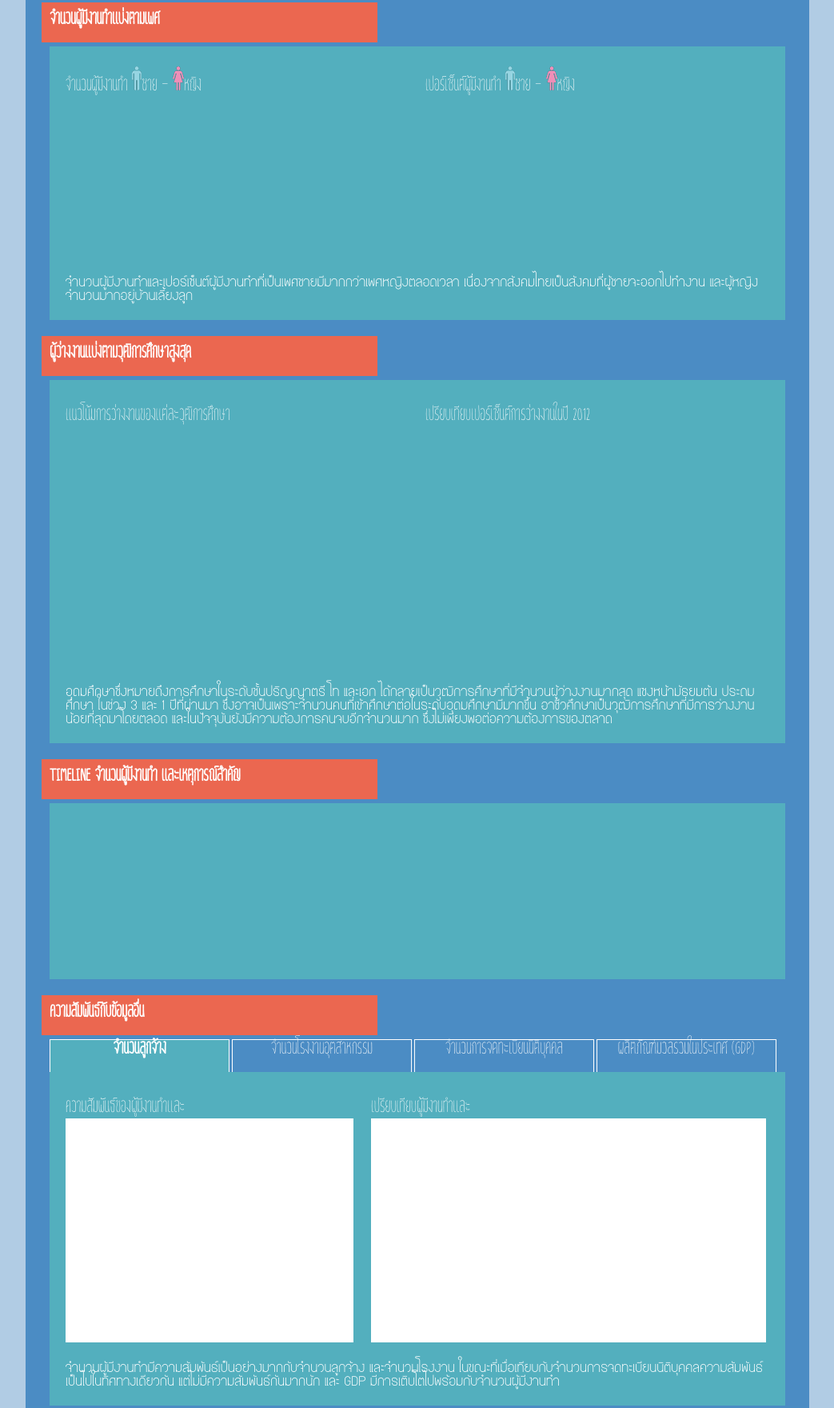
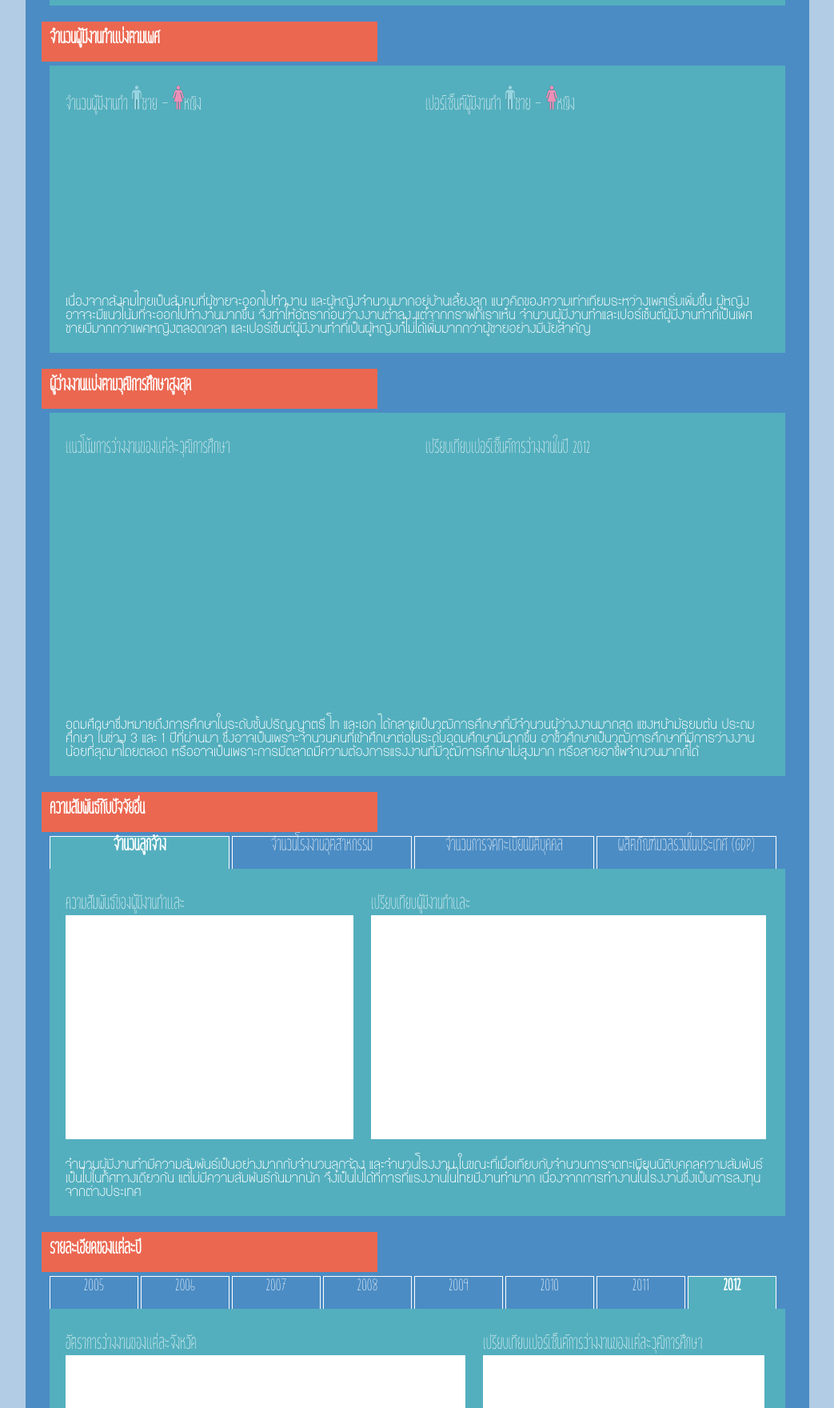
Before and after one commit to Remixman/ThailandUnemploymentVisualization, a plain HTML site: page index.html in a window 1280 px wide. Shown: the part 1547-3307 px from the top of the page at 80% size, without its empty margins (118-1161 px from the left). Drawn offline with Linux system fonts and the light colour scheme; a script that the page names is missing.

Commit message:
change story flow

```diff
--- a/index.html
+++ b/index.html
@@ -41,10 +41,6 @@
 		]);
 
 		var options = {
-			legend: {
-				position: 'top'
-			},
-			//vAxis: {title: 'Year',  titleTextStyle: {color: 'red'}}
 			colors: ['#eb6750'],
 			legend: {
 				position: 'none',
@@ -54,7 +50,8 @@
 				slantedText: true
 			},
 			vAxis: {
-				title: 'อัตราการว่างงาน (%)'
+				title: 'อัตราการว่างงาน (%)',
+				ticks: [0, 5, 10, 15, 20, 25]
 			},
 			chartArea: {
 				top: 40,
@@ -667,6 +664,7 @@
 		<div style="font-size: 90%">หมายเหตุ: สัดส่วนของผู้ว่างงานและกำลังแรงงานที่รอฤดูกาลในภาพ ถูกเพิ่มให้มากเกินอัตราส่วนเดิม เพื่อให้สามารถมองได้ง่าย</div>
 	</div>
 	</div>
+	<div class="text_block" style="font-size: 150%; font-weight: 800;">ทำไมประเทศไทยถึงมีอัตราการว่างงานที่ต่ำ ?</div>
 </div>
 
 <h2>แนวโน้มการว่างงาน</h2>
@@ -685,7 +683,7 @@
 	<div class="text_block">
 		แนวโน้มการมีงานทำของคนไทยเพิ่มขึ้นทุกปี เมื่อดูจากเปอร์เซ็นต์ของผู้มีงานทำทั้งหมดที่ผ่านมา
 		แต่ในช่วงสองปีหลังเปอร์เซ็นต์ของผู้มีงานทำเริ่มที่จะไม่เพิ่มขึ้น และจำนวนผู้ว่างงานก็ลดลงน้อยลง
-		ในอนาคตแนวโน้มการมีงานทำจะเป็นอย่างไร?
+		เป็นไปได้หรือไม่ที่จะเป็นผลกระทบจากมหาอุทกภัยเมื่อสองปีก่อน?
 	</div>
 </div>
 
@@ -704,8 +702,10 @@
 		<div id="male_female_ratio_chart" class="sex_trend"> </div>
 	</div>
 	<div class="text_block">
-		จำนวนผู้มีงานทำและเปอร์เซ็นต์ผู้มีงานทำที่เป็นเพศชายมีมากกว่าเพศหญิงตลอดเวลา
 		เนื่องจากสังคมไทยเป็นสังคมที่ผู้ชายจะออกไปทำงาน และผู้หญิงจำนวนมากอยู่บ้านเลี้ยงลูก
+		แนวคิดของความเท่าเทียมระหว่างเพศเริ่มเพิ่มขึ้น ผู้หญิงอาจจะมีแนวโน้มที่จะออกไปทำงานมากขึ้น จึงทำให้อัตราก่อนว่างงานต่ำลง
+		แต่จากกราฟที่เราเห็น จำนวนผู้มีงานทำและเปอร์เซ็นต์ผู้มีงานทำที่เป็นเพศชายมีมากกว่าเพศหญิงตลอดเวลา
+		และเปอร์เซ็นต์ผู้มีงานทำที่เป็นผู้หญิงก็ไม่ได้เพิ่มมากกว่าผู้ชายอย่างมีนัยสำคัญ
 	</div>
 </div>
 
@@ -721,16 +721,11 @@
 	<div class="text_block">
 		อุดมศึกษาซึ่งหมายถึงการศึกษาในระดับชั้นปริญญาตรี โท และเอก ได้กลายเป็นวุฒิการศึกษาที่มีจำนวนผู้ว่างงานมากสุด แซงหน้ามัธยมต้น ประถมศึกษา
 		ในช่วง 3 และ 1 ปีที่ผ่านมา ซึ่งอาจเป็นเพราะจำนวนคนที่เข้าศึกษาต่อในระดับอุดมศึกษามีมากขึ้น อาชีวศึกษาเป็นวุฒิการศึกษาที่มีการว่างงานน้อยที่สุดมาโดยตลอด
-		และในปัจจุบันยังมีความต้องการคนจบอีกจำนวนมาก ซึ่งไม่เพียงพอต่อความต้องการของตลาด
+		หรืออาจเป็นเพราะการมีตลาดมีความต้องการแรงงานที่มีวุฒิการศึกษาไม่สูงมาก หรือสายอาชีพจำนวนมากก็ได้
 	</div>
 </div>
 
-<h2>Timeline จำนวนผู้มีงานทำ และเหตุการณ์สำคัญ</h2>
-<div class="content_block">
-	<div id="unemploy_timeplot" style="height: 180px;"> </div>
-</div>
-
-<h2>ความสัมพันธ์กับข้อมูลอื่น</h2>
+<h2>ความสัมพันธ์กับปัจจัยอื่น</h2>
 <div class="select_bar">
 	<a href="#"><div id="var_block_employee" class="selected_var_block" onclick="select_view_relation('employee'); return false;">จำนวนลูกจ้าง</div></a>
 	<a href="#"><div id="var_block_factory" class="var_block" onclick="select_view_relation('factory'); return false;">จำนวนโรงงานอุตสาหกรรม</div></a>
@@ -748,7 +743,7 @@
 	<div class="text_block">
 		จำนวนผู้มีงานทำมีความสัมพันธ์เป็นอย่างมากกับจำนวนลูกจ้าง และจำนวนโรงงาน
 		ในขณะที่เมื่อเทียบกับจำนวนการจดทะเบียนนิติบุคคลความสัมพันธ์เป็นไปในทิศทางเดียวกัน แต่ไม่มีความสัมพันธ์กันมากนัก
-		และ GDP มีการเติบโตไปพร้อมกับจำนวนผู้มีงานทำ
+		จึงเป็นไปได้ที่การที่แรงงานในไทยมีงานทำมาก เนื่องจากการทำงานในโรงงานซึ่งเป็นการลงทุนจากต่างประเทศ
 	</div>
 </div>
 
@@ -774,6 +769,11 @@
 	<div class="comment_block">** ปี 2010 บางจังหวัดไม่มีข้อมูล เนื่องจากไม่ได้ทำการสำรวจ</div>
 </div>
 
+<h2>Timeline จำนวนผู้มีงานทำ และเหตุการณ์สำคัญ</h2>
+<div class="content_block">
+	<div id="unemploy_timeplot" style="height: 180px;"> </div>
+</div>
+
 <div class="reference_block">
 	ที่มา[1]: <a href="http://www.gfmag.com/component/content/article/119-economic-data/12384-worlds-unemployment-ratescom.html#axzz2h68KBJMl" target="_blank">Unemployment Rates in Countries Around the World</a><br />
 	ที่มา[2]: <a href="http://service.nso.go.th/nso/nsopublish/BaseStat/basestat.html" target="_blank">การสำรวจภาวะการทำงานของประชากร  สำนักงานสถิติแห่งชาติ กระทรวงเทคโนโลยีสารสนเทศและการสื่อสาร</a><br />
```
